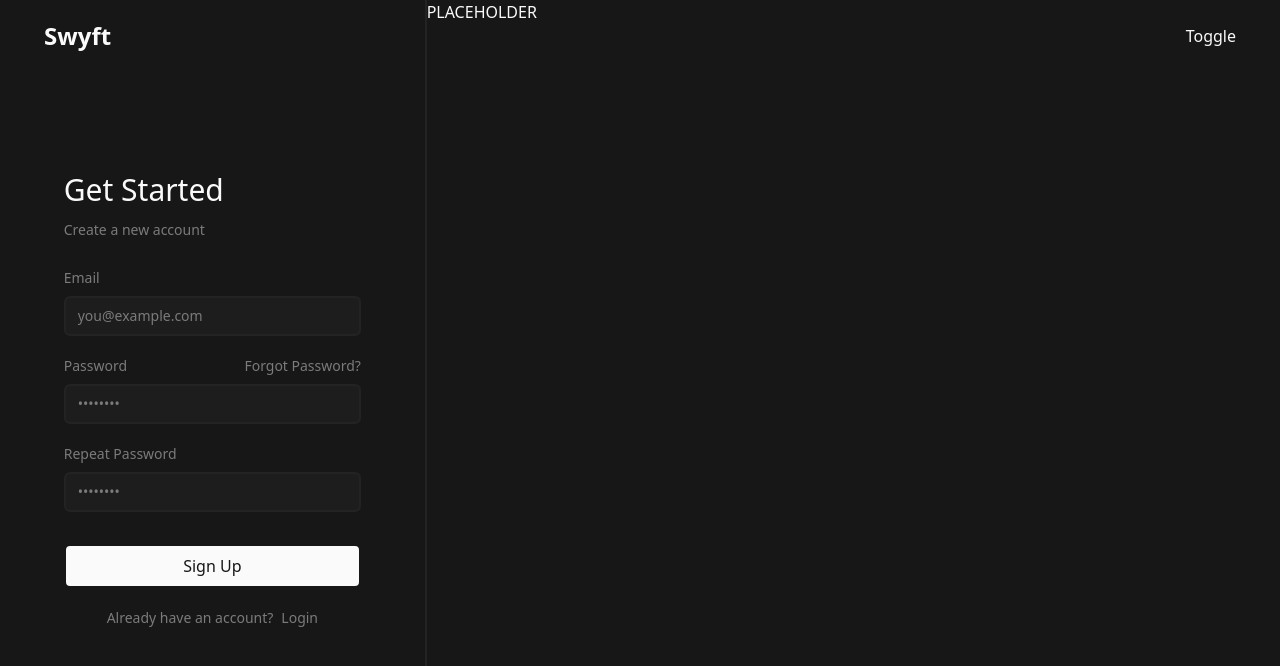
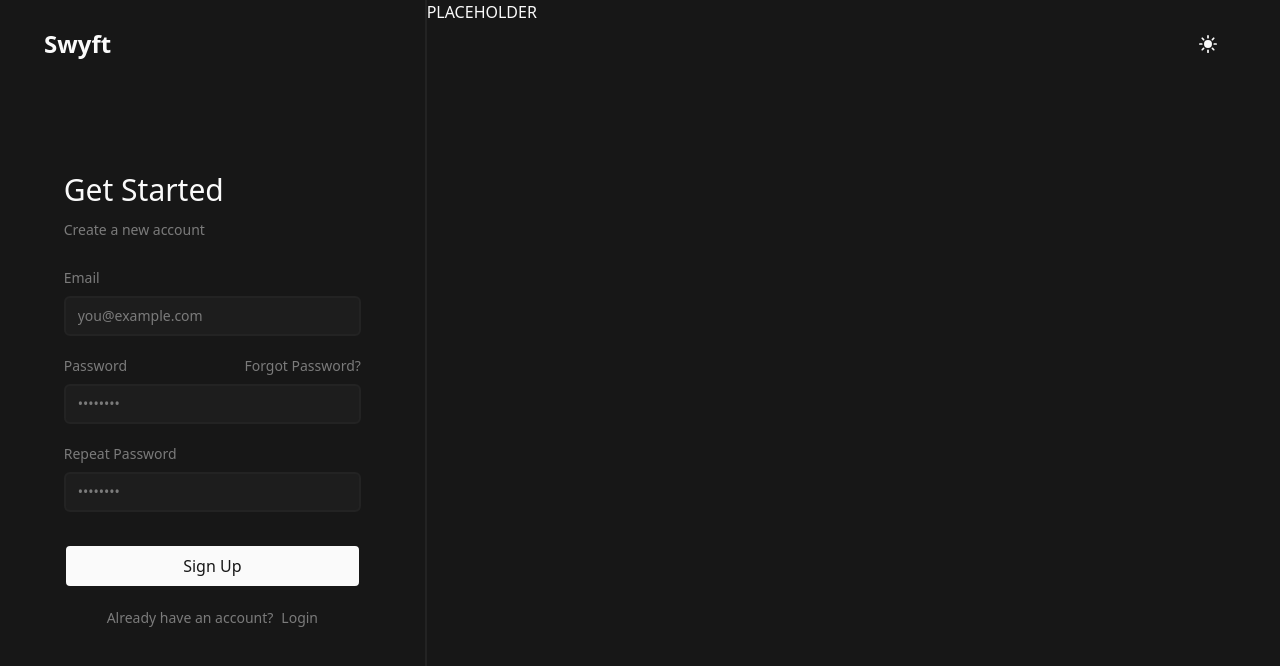
Before and after one commit to Tamagomago/swyft, a Next.js app: page /auth/sign-up in a window 1280 px wide. Shown: the top 666 px of the page. Built offline with nearby package versions, Linux system fonts and the light colour scheme; no server answers.

Commit message:
feat(theme toggle): add toggle icons

```diff
--- a/src/components/theme-toggle.tsx
+++ b/src/components/theme-toggle.tsx
@@ -2,6 +2,8 @@
 
 import { useThemeStore } from '@/store/theme';
 import { useEffect } from 'react';
+import Button from '@/components/ui/button';
+import { IoSunny, IoMoon } from 'react-icons/io5';
 
 function ThemeToggle() {
   const theme = useThemeStore((state) => state.theme);
@@ -17,9 +19,21 @@ function ThemeToggle() {
   }, [theme, setTheme]);
 
   return (
-    <button onClick={() => setTheme(theme === 'dark' ? 'light' : 'dark')}>
-      <span className={'text-ctm-foreground'}>Toggle</span>
-    </button>
+    <Button
+      className={
+        'bg-transparent hover:bg-transparent border-none ring-0 focus:outline-none! focus:ring-0!'
+      }
+      onClick={() => setTheme(theme === 'dark' ? 'light' : 'dark')}
+    >
+      <span className={'text-foreground relative flex items-center justify-center w-8 h-8'}>
+        <IoSunny
+          className={`absolute h-5 w-5 transition-transform duration-300 ${theme === 'dark' ? 'scale-100 rotate-0' : 'scale-0 rotate-180'} `}
+        />
+        <IoMoon
+          className={`absolute w-5 transition-transform duration-300 ${theme === 'dark' ? 'scale-0 rotate-180' : 'scale-100 rotate-0'} `}
+        />
+      </span>
+    </Button>
   );
 }
 
```
